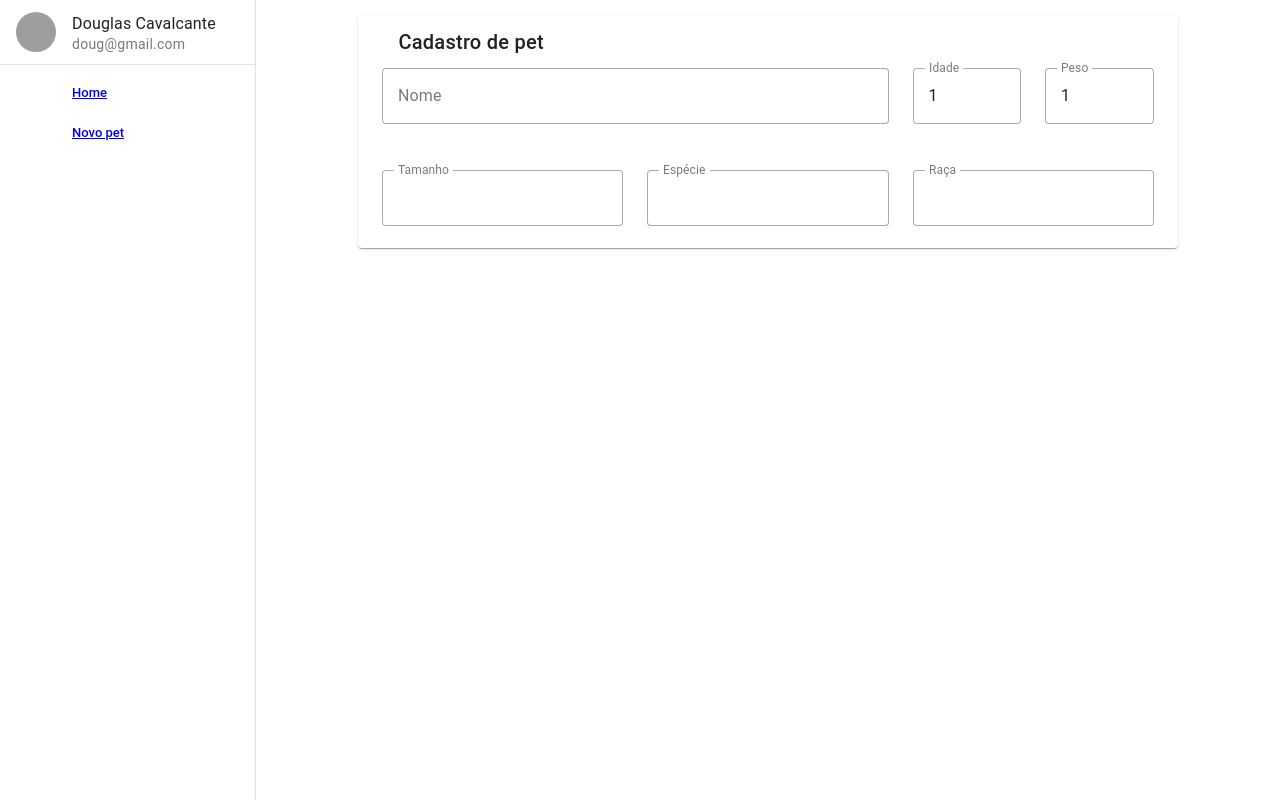
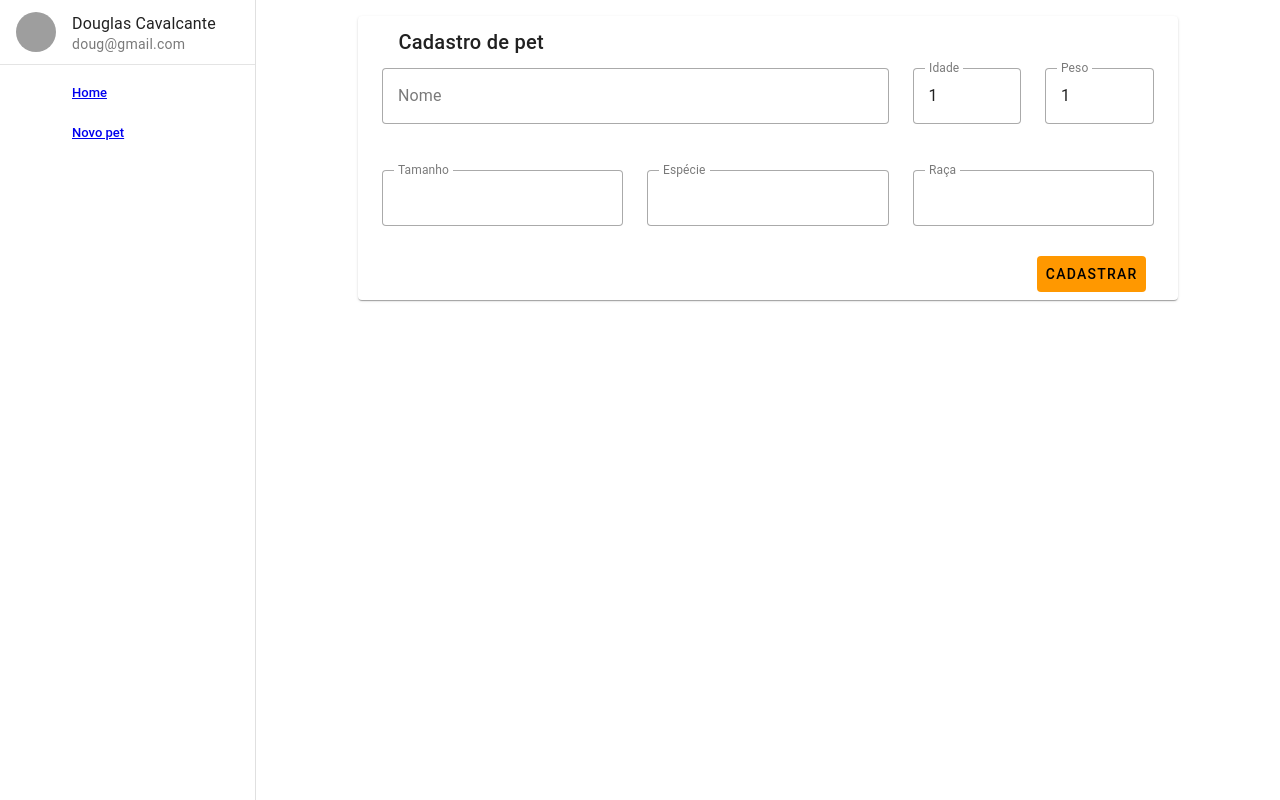
Before and after one commit to DEVinZucchetti/gerenciamento-pets-frontend, a Vue app: page /pets/novo in a window 1280 px wide. Built offline with nearby package versions, Linux system fonts and the light colour scheme; no server answers; grey boxes are pictures that could not be loaded.

Commit message:
adicioana exemplo de cadastro

```diff
--- a/package.json
+++ b/package.json
@@ -16,6 +16,7 @@
     "vue": "^3.3.11",
     "vue-router": "^4.2.5",
     "vuetify": "^3.5.1",
+    "vuetify-toast-snackbar": "^0.6.1",
     "yup": "^1.3.3"
   },
   "devDependencies": {
--- a/src/services/PetService.js
+++ b/src/services/PetService.js
@@ -1,6 +1,11 @@
 import axios from 'axios';
 
 class PetService {
+
+    async createPet(body){
+        const response = await axios.post('http://127.0.0.1:8000/api/pets', body)
+        return response.data
+    }
 
     async getAllPets(specie_id) {
         const response = await axios
--- a/src/views/FormPet.vue
+++ b/src/views/FormPet.vue
@@ -1,4 +1,9 @@
 <template>
+  <v-snackbar v-model="success" color="success" location="top right" timeout="3000">
+    Pet cadastrado com sucesso!
+  </v-snackbar>
+
+  <form @submit.prevent="handleSubmit">
     <v-card width="80%" class="mx-auto px-6 mt-4" title="Cadastro de pet">
       <v-row>
         <v-col cols="12" md="8">
@@ -45,13 +50,20 @@
           />
         </v-col>
       </v-row>
+
+      <v-card-actions class="d-flex justify-end">
+        <v-btn color="orange" type="submit" variant="flat"> Cadastrar </v-btn>
+      </v-card-actions>
     </v-card>
+  </form>
 </template>
 
 <script>
 import { optionsSize } from '../constants/pet.constants'
+
 import SpecieService from '../services/SpecieService'
 import RaceService from '../services/RaceService'
+import PetService from '../services/PetService'
 
 export default {
   data() {
@@ -65,7 +77,8 @@ export default {
 
       itemsSize: optionsSize,
       itemsSpecies: [],
-      itemsRaces: []
+      itemsRaces: [],
+      success: false
     }
   },
   mounted() {
@@ -75,10 +88,33 @@ export default {
       })
       .catch(() => alert('Houve um erro ao buscar as opções'))
 
-      RaceService.getAllRaces()
-      .then((data) => {
+    RaceService.getAllRaces().then((data) => {
       this.itemsRaces = data
     })
+  },
+  methods: {
+    handleSubmit() {
+      PetService.createPet({
+        name: this.name,
+        age: this.age,
+        size: this.size,
+        race_id: this.race,
+        specie_id: this.specie,
+        weight: this.weight
+      }).then(() => {
+        this.success = true
+
+        this.name = ''
+        this.age = 1
+        this.weight = 1
+        this.size = ''
+        this.specie = ''
+        this.race = ''
+      })
+      .catch(() => {
+        alert("Houve um erro ao cadastrar")
+      })
+    }
   }
 }
 </script>
```
Also changed, not shown: src/main.js (+30 -0 lines), 1 other file (tests, documents, lock files or other folders). Lines whose indentation alone changed are shown as unchanged.
